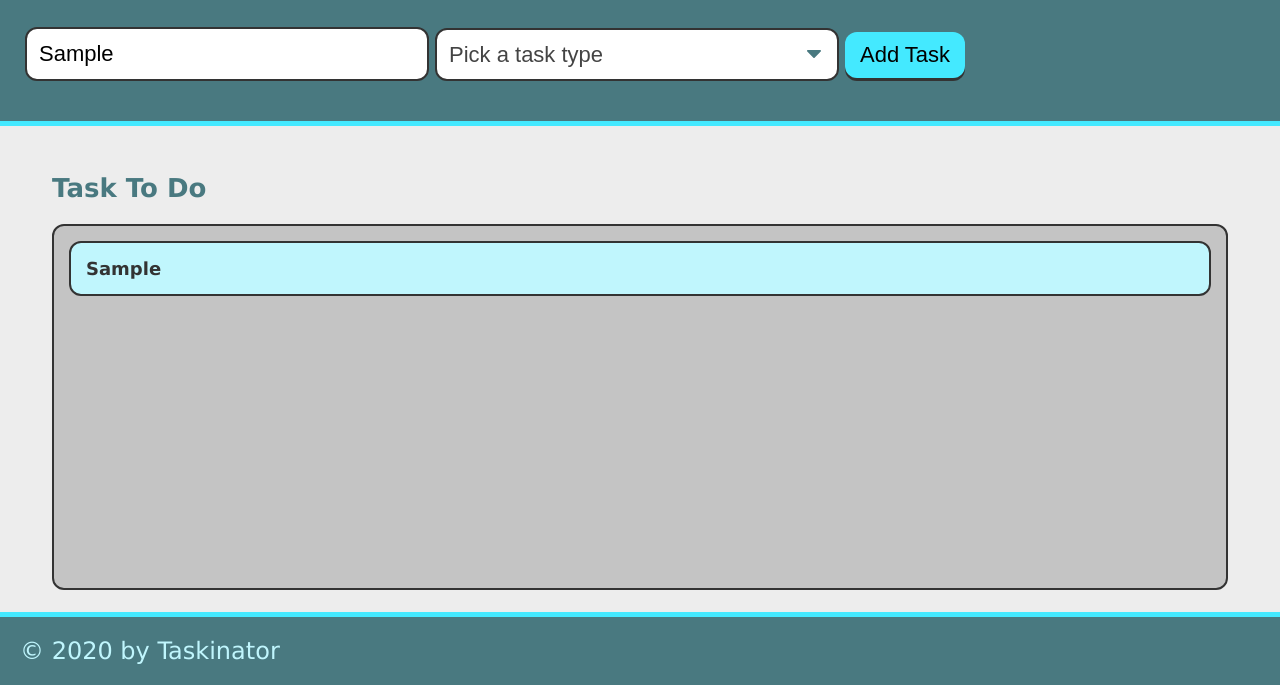
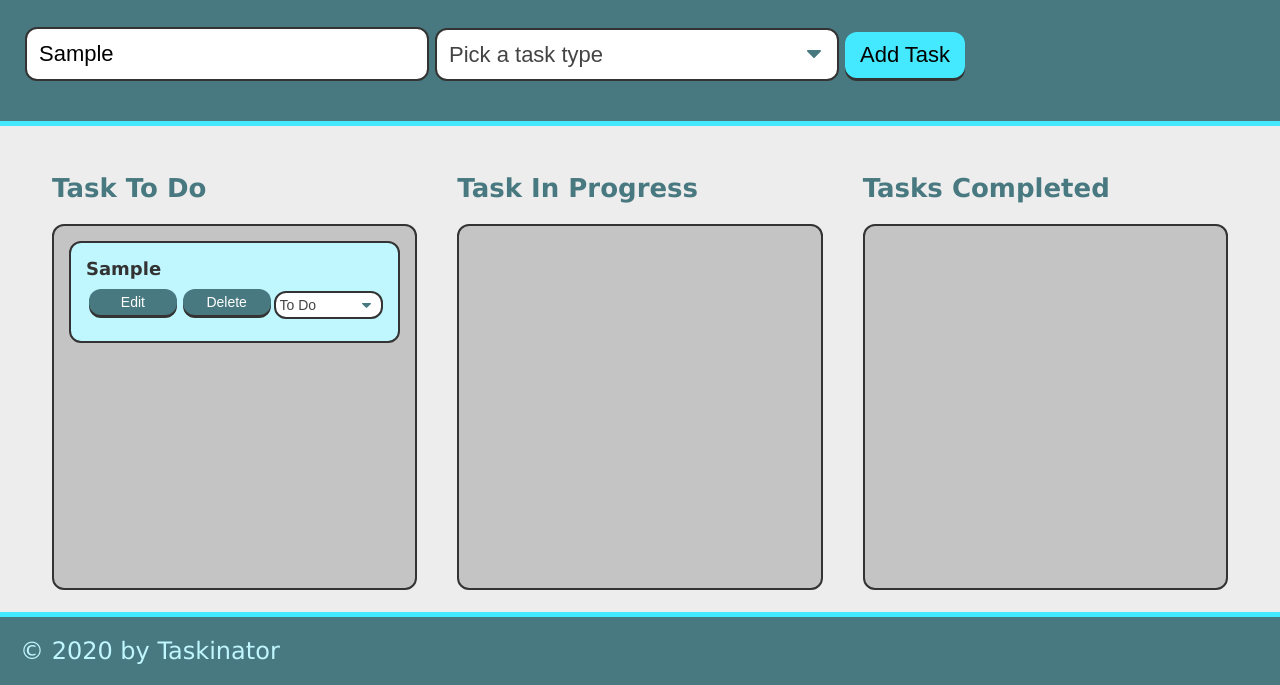
Before and after one commit to DangerBearAZ/taskinator, a plain HTML site: page index.html in a window 1280 px wide. Both pictures are taken after typing "Sample" into the empty fields and a click on the button "Add Task". Shown: the part 115-800 px from the top of the page. Drawn offline with Linux system fonts and the light colour scheme.

Commit message:
added new buttons to edit delete

```diff
--- a/assets/js/script.js
+++ b/assets/js/script.js
@@ -1,6 +1,7 @@
 
 var formE1 = document.querySelector("#task-form");
 var tasksToDoE1 = document.querySelector("#tasks-to-do");
+var taskIdCounter = 0;
 
 var taskFormHandler = function(event) {
   event.preventDefault();
@@ -18,10 +19,13 @@ var taskDataObj = {
   formE1.reset();
 };
 
-  var createTaskE1 = function (taskDataObj){
+  var createTaskE1 = function(taskDataObj){
     // create list item
 var listItemE1 = document.createElement("li");
 listItemE1.className = "task-item";
+
+//add task id as a custom attribute
+listItemE1.setAttribute("data-task-id", taskIdCounter);
 
 // create div to hold task info and add to list item
 var taskInfoE1 = document.createElement("div");
@@ -31,10 +35,56 @@ taskInfoE1.className = "task-info";
 taskInfoE1.innerHTML = "<h3 class='task-name'>" + taskDataObj.name + "</h3><span class='task-type'>" + taskDataObj.type + "</span>";
 listItemE1.appendChild(taskInfoE1);
 
+//this is pulling from create actions *note to self
+var taskActionsE1 = createTaskActions(taskIdCounter);
+listItemE1.appendChild(taskActionsE1);
 
 // add entire list item to list
 tasksToDoE1.appendChild(listItemE1);
 
+//increase task counter for next unique id
+taskIdCounter++;
+
+  };
+
+
+ var createTaskActions = function(taskID){
+  var actionContainerE1 = document.createElement("div");
+  actionContainerE1.className = "task-actions";
+  //create edit button
+  var editButtonE1 = document.createElement("button");
+  editButtonE1.textContent = "Edit";
+  editButtonE1.className = "btn edit-btn";
+  editButtonE1.setAttribute("data-task-id", taskID);
+
+  actionContainerE1.appendChild(editButtonE1);
+
+  //create delete button
+  var deleteButtonE1 = document.createElement("button");
+  deleteButtonE1.textContent = "Delete";
+  deleteButtonE1.className = "btn delete-btn";
+  deleteButtonE1.setAttribute("data-task-id", taskID);
+
+  actionContainerE1.appendChild(deleteButtonE1);
+
+  var statusSelectE1 = document.createElement("select");
+  statusSelectE1.className = "select-status";
+  statusSelectE1.setAttribute("name", "staus-change");
+  statusSelectE1.setAttribute("data-task-id", taskID);
+
+  actionContainerE1.appendChild(statusSelectE1);
+
+  var statusChoices = ["To Do", "In Progress","Completed"];
+  for (var i = 0; i < statusChoices.length; i++) {
+    //create option element
+    var statusOptionE1 = document.createElement("option");
+    statusOptionE1.textContent = statusChoices[i];
+    statusOptionE1.setAttribute("value", statusChoices[i]);
+    // append to select
+    statusSelectE1.appendChild(statusOptionE1);
   }
 
- formE1.addEventListener("submit", taskFormHandler);
+  return actionContainerE1;
+ };
+
+  formE1.addEventListener("submit", taskFormHandler);
--- a/index.html
+++ b/index.html
@@ -19,9 +19,9 @@
           <div class="form-group">
           <select name ="task-type" class="select-dropdown">
             <option value="" disable selected>Pick a task type </option>
-            <option value="Print">Work</option>
-            <option value="Web">Class</option>
-            <option value="Mobile">Personal</option>
+            <option value="Work">Work</option>
+            <option value="Class">Class</option>
+            <option value="Personal">Personal</option>
           </select>
           </div>
           <div class="form-group">
@@ -35,6 +35,16 @@
               <h2 class="list-title">Task To Do</h2>
               <ul class="task-list" id="tasks-to-do"></ul>
           </section>
+          <!--TASK IN PROGRESS -->
+          <section class="task-list-wrapper">
+            <h2 class="list-title">Task In Progress</h2>
+            <ul class="task-list" id="tasks-in-progress"> </ul>
+          </section>
+          <!-- Task Completed-->
+          <section class="task-list-wrapper">
+            <h2 class="list-title">Tasks Completed</h2>
+            <ul class="task-list" id="tasks-completed"></ul>
+          </section>
       </main>
 
       <footer>
```
